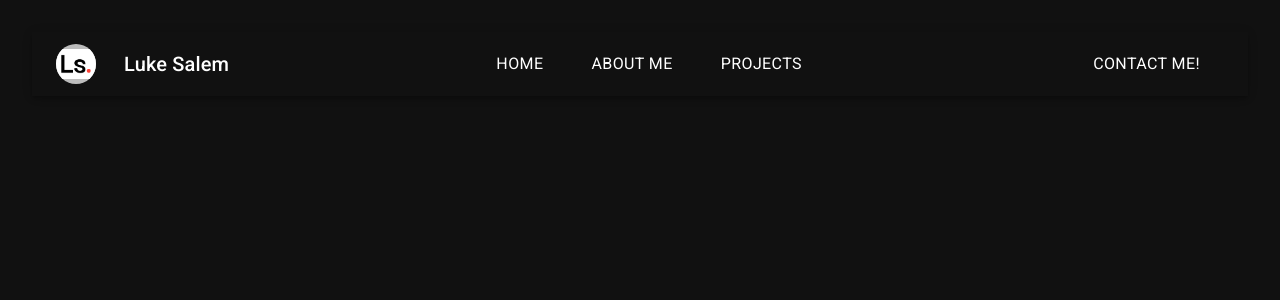
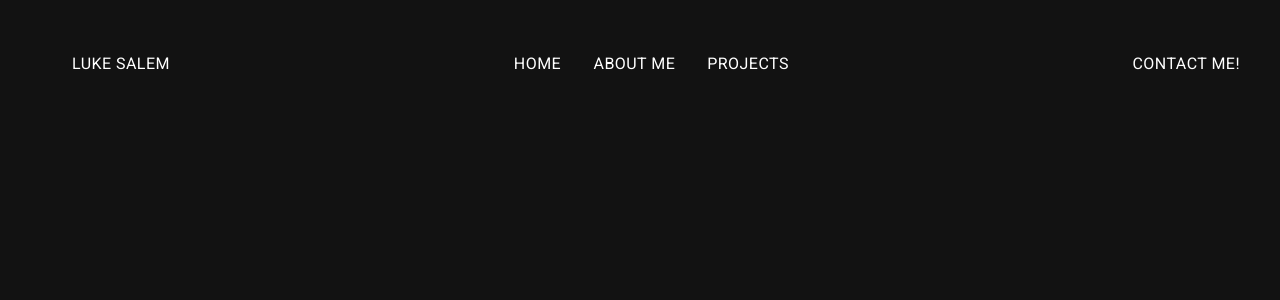
Before and after one commit to lukebike/portfoliov2, a React (Vite) app: page / in a window 1280 px wide. Shown: the top 300 px of the page. Built offline with nearby package versions, Linux system fonts and the light colour scheme.

Commit message:
Edited root css, and stylized hero page + navbar a bit better

```diff
--- a/src/Anchor.tsx
+++ b/src/Anchor.tsx
@@ -1,4 +1,4 @@
-import Link from "@mui/material/Link";
+import Button from "@mui/material/Button";
 
 export default function Anchor({
   id,
@@ -9,23 +9,23 @@ export default function Anchor({
   anchorText: string;
   anchorLink: string;
 }) {
-  const handleClick = (e: React.MouseEvent<HTMLAnchorElement>) => {
-    if (anchorLink.startsWith("#")) {
-      e.preventDefault();
-      const hash = anchorLink.startsWith("#") ? anchorLink : `#${anchorLink}`;
-      if (window.location.hash === hash) {
-        window.location.hash = "";
-        setTimeout(() => {
-          window.location.hash = hash;
-        }, 0);
-      } else {
-        window.location.hash = hash;
-      }
-    }
-  };
+  // const handleClick = (e: React.MouseEvent<HTMLAnchorElement>) => {
+  //   if (anchorLink.startsWith("#")) {
+  //     e.preventDefault();
+  //     const hash = anchorLink.startsWith("#") ? anchorLink : `#${anchorLink}`;
+  //     if (window.location.hash === hash) {
+  //       window.location.hash = "";
+  //       setTimeout(() => {
+  //         window.location.hash = hash;
+  //       }, 0);
+  //     } else {
+  //       window.location.hash = hash;
+  //     }
+  //   }
+  // };
 
   return (
-    <Link
+    <Button
       href={anchorLink}
       key={id}
       sx={{
@@ -61,9 +61,9 @@ export default function Anchor({
           backgroundColor: "transparent",
         },
       }}
-      onClick={handleClick}
+      // onClick={handleClick}
     >
       {anchorText}
-    </Link>
+    </Button>
   );
 }
--- a/src/App.css
+++ b/src/App.css
@@ -5,19 +5,9 @@
   /* background-color: rgba(28, 28, 32, 255); */
   background-color: #121212;
   /* background-image: url(https://images.unsplash.com/photo-1515879218367-8466d910aaa4?fm=jpg&q=60&w=3000&ixlib=rb-4.0.3&ixid=M3wxMjA3fDB8MHxwaG90by1yZWxhdGVkfDE1fHx8ZW58MHx8fHx8); */
-  background-size: cover;
-  background-repeat: no-repeat;
-  background-position: center;
-  min-height: 100vh;
-  min-width: 100vw;
-  height: auto;
-  margin: 0 auto;
-  padding: 2rem;
-  text-align: center;
-  position: relative;
 }
 
-:root::before {
+/* :root::before {
   content: "";
   position: fixed;
   top: 0;
@@ -28,10 +18,19 @@
   opacity: 0.2;
   pointer-events: none;
   z-index: 0;
-}
+} */
 
 body,
 #root {
+  min-height: 100vh;
+  min-width: 100vw;
+  height: 100vh;
+  margin: 0;
+  padding: 0;
+  overflow: hidden;
+  padding: 1rem;
+  text-align: center;
+  position: relative;
   position: relative;
   z-index: 1;
 }
--- a/src/Heading.tsx
+++ b/src/Heading.tsx
@@ -10,7 +10,7 @@ export default function Heading({ headingText }: { headingText: string }) {
           display: "inline-block",
           fontWeight: "400",
           textAlign: "left",
-          borderBottom: "solid #00BCD4 3px",
+          borderBottom: "solid #00BCD4 2px",
           height: "70px",
           flexShrink: 0,
           pb: 0.5,
--- a/src/Hero.tsx
+++ b/src/Hero.tsx
@@ -21,11 +21,12 @@ export default function Hero() {
         display: "flex",
         justifyContent: "center",
         alignItems: "center",
-        height: "100vh",
+        height: "90vh",
         gap: 4,
+        boxSizing: "border-box",
       }}
     >
-      <Box sx={{ textAlign: "left" }}>
+      <Box sx={{ textAlign: "left", m: 0, p: 0 }}>
         <Typography variant="h1" sx={{ color: "cyan" }}>
           Hello,
         </Typography>
@@ -54,7 +55,7 @@ export default function Hero() {
           View my projects!
         </Button>
       </Box>
-      <img src={heroImg} />
+      <img src={heroImg} style={{ maxHeight: "80vh", height: "auto" }} />
     </Box>
   );
 }
--- a/src/Home.tsx
+++ b/src/Home.tsx
@@ -9,7 +9,7 @@ export default function Home() {
   const icons = iconImageSrcs;
   return (
     <Box>
-      <Grid container spacing={15} sx={{ mt: 10 }}>
+      <Grid container spacing={10} sx={{ mt: 10 }}>
         <Grid size={{ xs: 12, md: 4 }}>
           <Heading headingText="About me" />
         </Grid>
@@ -17,7 +17,7 @@ export default function Home() {
           <div style={{ marginRight: "20px" }}>
             {aboutItems.map((item, idx) => (
               <Box display={"flex"}>
-                <CodeIcon sx={{ color: "cyan", margin: 1, padding: 0.1 }} />
+                <CodeIcon sx={{ color: "#c1121f", margin: 1, padding: 0.1 }} />
                 <Typography
                   variant="h6"
                   sx={{
@@ -38,11 +38,29 @@ export default function Home() {
         <Grid size={{ md: 4, xs: 12 }}>
           <Heading headingText="Resumé" />
         </Grid>
-        <Grid size={{ md: 8, xs: 12 }}>
-          <Typography variant="h4" sx={{ textAlign: "left" }}>
+        <Grid
+          size={{ md: 8, xs: 12 }}
+          sx={{
+            display: "flex",
+            flexDirection: "column",
+            alignItems: { xs: "center", md: "flex-start" },
+            textAlign: { xs: "center", md: "left" },
+          }}
+        >
+          <Typography
+            variant="h4"
+            sx={{ width: "100%", textAlign: { xs: "center", md: "left" } }}
+          >
             You can check out my resumé using the button below.
           </Typography>
-          <Box sx={{ display: "flex", justifyContent: "flex-start", mt: 2 }}>
+          <Box
+            sx={{
+              display: "flex",
+              justifyContent: { xs: "center", md: "flex-start" },
+              mt: 2,
+              width: "100%",
+            }}
+          >
             <Button
               variant="outlined"
               endIcon={<Description />}
--- a/src/MenuBar.css
+++ /dev/null
@@ -1,21 +0,0 @@
-.NavBar {
-  margin: 5px;
-}
-
-.navbar li {
-  font-weight: 500;
-  margin: 5px;
-  /* background-color: rgb(246, 78, 11); */
-  border-radius: none;
-}
-
-/* .navbar:hover {
-  background-color: rgb(246, 78, 11);
-  transition: 1s ease-in;
-} */
-
-/* .navbar li:hover {
-  font-weight: 700;
-  background-color: rgb(7, 7, 7);
-  transition: 0.2s ease-in;
-} */
--- a/src/MenuBar.tsx
+++ b/src/MenuBar.tsx
@@ -1,4 +1,3 @@
-import "./MenuBar.css";
 import Anchor from "./Anchor";
 import Box from "@mui/material/Box";
 import AppBar from "@mui/material/AppBar";
@@ -29,44 +28,34 @@ export default function MenuBar({ navTexts }: { navTexts: string[] }) {
     //   </Box>
     // </Box>
     <Box sx={{ flexGrow: 1 }}>
-      <AppBar position="static" sx={{ backgroundColor: "transparent" }}>
+      <AppBar
+        position="static"
+        sx={{
+          backgroundColor: "transparent",
+          border: "none",
+          boxShadow: "none",
+        }}
+      >
         <Toolbar>
-          <IconButton size="large" edge="start" color="inherit" sx={{ mr: 2 }}>
+          {/* <IconButton size="large" edge="start" color="inherit" sx={{ mr: 2 }}>
             <Avatar>
               <img src={logo}></img>
             </Avatar>
-          </IconButton>
+          </IconButton> */}
           <Typography variant="h6" component="div">
-            Luke Salem
+            <Anchor id="btn-0" anchorText="Luke Salem" anchorLink="#Home" />
           </Typography>
           <Box sx={{ display: "flex", flexGrow: 1, justifyContent: "center" }}>
             {navTexts.map((n, idx) => (
-              <Button
-                key={idx}
-                sx={{
-                  "&:hover": {
-                    backgroundColor: "transparent",
-                  },
-                }}
-              >
-                <Anchor id={`btn-${idx}`} anchorText={n} anchorLink={`#${n}`} />
-              </Button>
+              <Anchor
+                id={`btn-${idx + 1}`}
+                anchorText={n}
+                anchorLink={`#${n}`}
+              />
             ))}
           </Box>
           <Box sx={{ marginLeft: "auto" }}>
-            <Button
-              sx={{
-                "&:hover": {
-                  backgroundColor: "transparent",
-                },
-              }}
-            >
-              <Anchor
-                id="btn-4"
-                anchorLink="#Contact"
-                anchorText="Contact Me!"
-              />
-            </Button>
+            <Anchor id="btn-4" anchorText="Contact Me!" anchorLink="#Contact" />
           </Box>
         </Toolbar>
       </AppBar>
```
